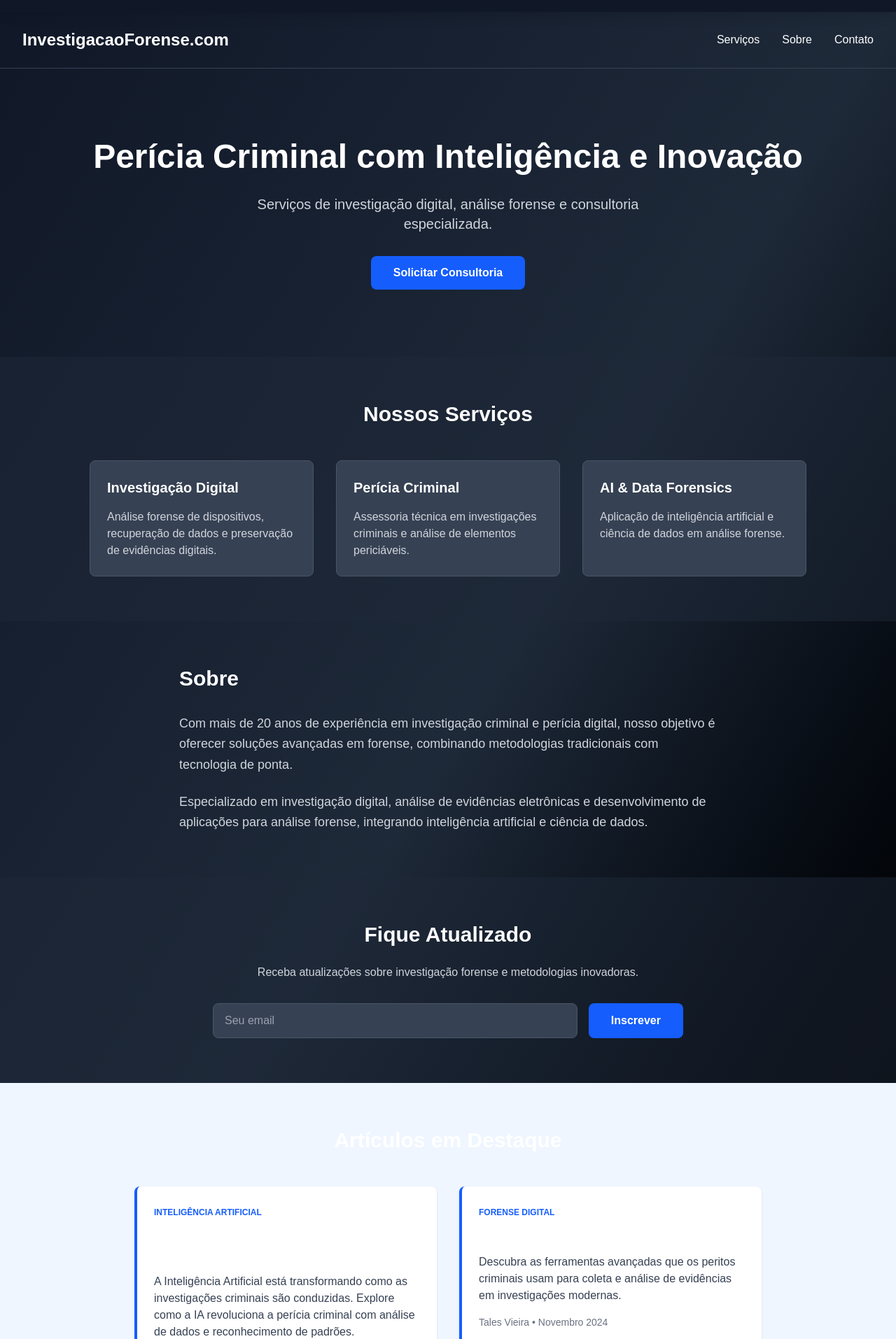
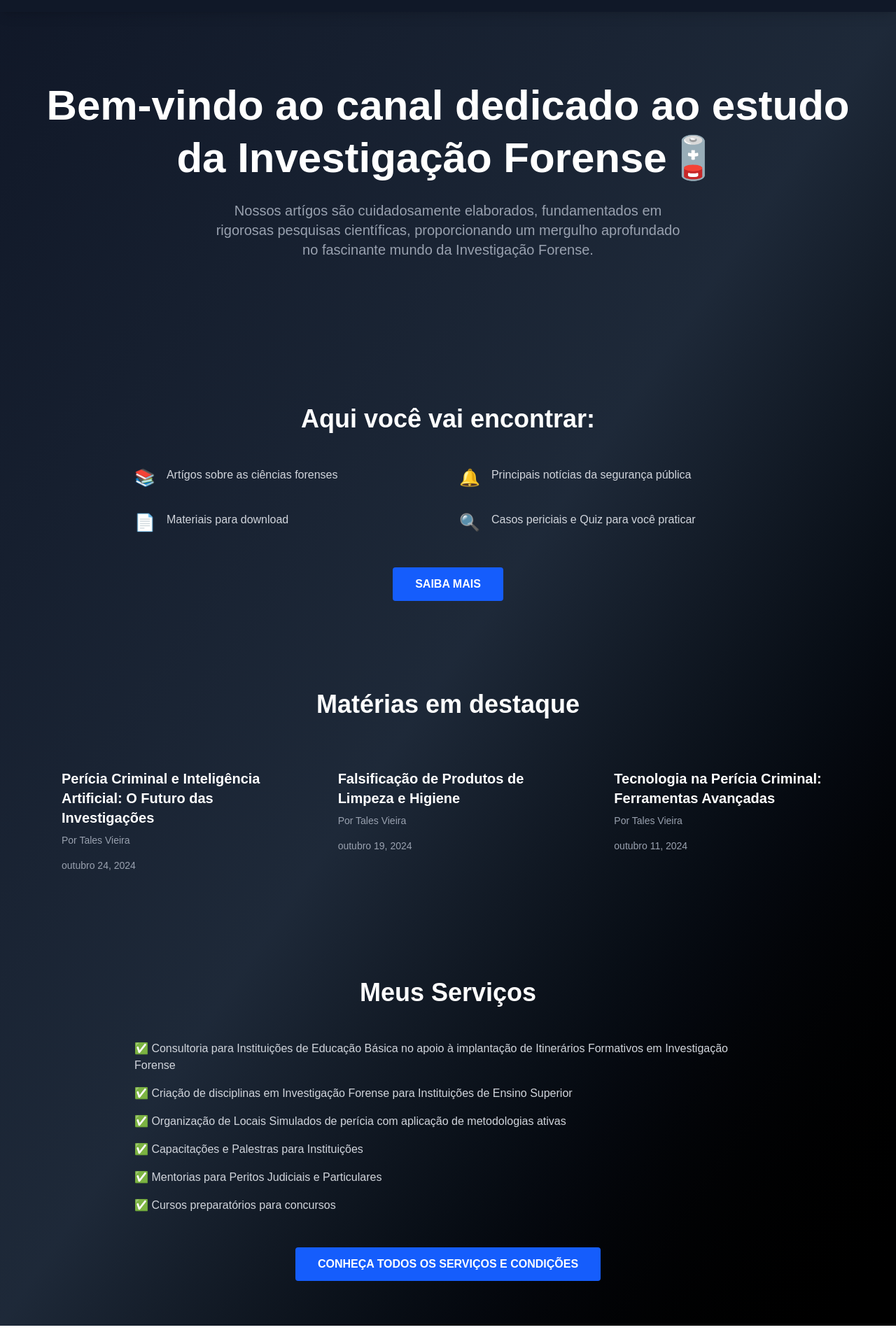
Before and after one commit to talesperito/investigacao-forense, a Next.js app: page / in a window 1280 px wide. Shown: the part 47-1961 px from the top of the page at 70% size. Built offline with nearby package versions, Linux system fonts and the light colour scheme.

Commit message:
Add recovered home page with featured articles and services

```diff
--- a/app/page.tsx
+++ b/app/page.tsx
@@ -1,123 +1,93 @@
 'use client';
 
-import { useState } from 'react';
+import Link from 'next/link';
 
-export default function Home() {
-  const [email, setEmail] = useState('');
-
-  const handleSubscribe = (e: React.FormEvent) => {
-    e.preventDefault();
-    alert(`Obrigado! Confirmamos seu email: ${email}`);
-    setEmail('');
-  };
-
+export default function HomePage() {
   return (
-    <div className="min-h-screen bg-gradient-to-br from-gray-900 via-gray-800 to-black text-white">
-      {/* Header */}
-      <header className="flex items-center justify-between px-8 py-6 border-b border-gray-700">
-        <div className="text-2xl font-bold">InvestigacaoForense.com</div>
-        <nav className="flex gap-8">
-          <a href="#servicos" className="hover:text-blue-400 transition">Serviços</a>
-          <a href="#sobre" className="hover:text-blue-400 transition">Sobre</a>
-          <a href="#contato" className="hover:text-blue-400 transition">Contato</a>
-        </nav>
-      </header>
-
+    <main className="min-h-screen bg-gradient-to-br from-gray-900 via-gray-800 to-black">
       {/* Hero Section */}
       <section className="px-8 py-24 text-center">
-        <h1 className="text-5xl font-bold mb-6 leading-tight">
-          Perícia Criminal com Inteligência e Inovação
+        <h1 className="text-6xl font-bold text-white mb-6 leading-tight">
+          Bem-vindo ao canal dedicado ao estudo da Inves­tigação Forense🪫
         </h1>
-        <p className="text-xl text-gray-300 mb-8 max-w-2xl mx-auto">
-          Serviços de investigação digital, análise forense e consultoria especializada.
+        <p className="text-xl text-gray-400 mb-12 max-w-2xl mx-auto">
+          Nossos artígos são cuidadosamente elaborados, fundamentados em rigorosas pesquisas científicas, proporcionando um mergulho aprofundado no fascinante mundo da Investigação Forense.
         </p>
-        <button className="bg-blue-600 hover:bg-blue-700 px-8 py-3 rounded-lg font-semibold transition">
-          Solicitar Consultoria
-        </button>
       </section>
 
-      {/* Services Section */}
-      <section id="servicos" className="px-8 py-16 bg-gray-800/50">
-        <h2 className="text-3xl font-bold mb-12 text-center">Nossos Serviços</h2>
-        <div className="grid md:grid-cols-3 gap-8 max-w-5xl mx-auto">
-          <div className="bg-gray-700 p-6 rounded-lg border border-gray-600">
-            <h3 className="text-xl font-semibold mb-4">Investigação Digital</h3>
-            <p className="text-gray-300">Análise forense de dispositivos, recuperação de dados e preservação de evidências digitais.</p>
-          </div>
-          <div className="bg-gray-700 p-6 rounded-lg border border-gray-600">
-            <h3 className="text-xl font-semibold mb-4">Perícia Criminal</h3>
-            <p className="text-gray-300">Assessoria técnica em investigações criminais e análise de elementos periciáveis.</p>
-          </div>
-          <div className="bg-gray-700 p-6 rounded-lg border border-gray-600">
-            <h3 className="text-xl font-semibold mb-4">AI & Data Forensics</h3>
-            <p className="text-gray-300">Aplicação de inteligência artificial e ciência de dados em análise forense.</p>
+      {/* About Section */}
+      <section className="bg-gray-white/5 px-8 py-16">
+        <div className="max-w-4xl mx-auto">
+          <h2 className="text-4xl font-bold mb-12 text-center text-white">Aqui você vai encontrar:</h2>
+          <ul className="grid grid-cols-1 md:grid-cols-2 gap-8 text-gray-300">
+            <li className="flex items-start gap-4">
+              <span className="text-2xl">📚</span>
+              <span>Artígos sobre as ciências forenses</span>
+            </li>
+            <li className="flex items-start gap-4">
+              <span className="text-2xl">🔔</span>
+              <span>Principais notícias da segurança pública</span>
+            </li>
+            <li className="flex items-start gap-4">
+              <span className="text-2xl">📄</span>
+              <span>Materiais para download</span>
+            </li>
+            <li className="flex items-start gap-4">
+              <span className="text-2xl">🔍</span>
+              <span>Casos periciais e Quiz para você praticar</span>
+            </li>
+          </ul>
+          <div className="text-center mt-12">
+            <Link href="/blog" className="inline-block px-8 py-3 bg-blue-600 text-white font-bold rounded hover:bg-blue-700 transition">
+              SAIBA MAIS
+            </Link>
           </div>
         </div>
       </section>
 
-      {/* About Section */}
-      <section id="sobre" className="px-8 py-16">
-        <div className="max-w-3xl mx-auto">
-          <h2 className="text-3xl font-bold mb-8">Sobre</h2>
-          <p className="text-gray-300 text-lg leading-relaxed mb-6">
-            Com mais de 20 anos de experiência em investigação criminal e perícia digital, nosso objetivo é oferecer soluções avançadas em forense, combinando metodologias tradicionais com tecnologia de ponta.
-          </p>
-          <p className="text-gray-300 text-lg leading-relaxed">
-            Especializado em investigação digital, análise de evidências eletrônicas e desenvolvimento de aplicações para análise forense, integrando inteligência artificial e ciência de dados.
-          </p>
-        </div>
-      </section>
-
-      {/* Newsletter Section */}
-      <section id="contato" className="px-8 py-16 bg-gray-800/50">
-        <div className="max-w-2xl mx-auto text-center">
-          <h2 className="text-3xl font-bold mb-6">Fique Atualizado</h2>
-          <p className="text-gray-300 mb-8">Receba atualizações sobre investigação forense e metodologias inovadoras.</p>
-          <form onSubmit={handleSubscribe} className="flex gap-4">
-            <input
-              type="email"
-              placeholder="Seu email"
-              value={email}
-              onChange={(e) => setEmail(e.target.value)}
-              required
-              className="flex-1 px-4 py-3 bg-gray-700 border border-gray-600 rounded-lg text-white placeholder-gray-400 focus:outline-none focus:border-blue-500"
-            />
-            <button
-              type="submit"
-              className="bg-blue-600 hover:bg-blue-700 px-8 py-3 rounded-lg font-semibold transition"
-            >
-              Inscrever
-            </button>
-          </form>
-        </div>
-      </section>
-
-
-
-            {/* Artigos em Destaque */}
-      <section className="px-8 py-16 bg-blue-50">
-        <div className="max-w-4xl mx-auto">
-          <h2 className="text-3xl font-bold mb-12 text-center">Artículos em Destaque</h2>
-          <div className="grid md:grid-cols-2 gap-8">
-            <article className="bg-white rounded-lg shadow hover:shadow-lg transition p-6 border-l-4 border-blue-600">
-              <span className="text-xs font-semibold text-blue-600 uppercase">Inteligência Artificial</span>
-              <h3 className="text-xl font-bold mt-2 mb-3">Perícia Criminal e IA: O Futuro das Investigações</h3>
-              <p className="text-gray-700 mb-4">A Inteligência Artificial está transformando como as investigações criminais são conduzidas. Explore como a IA revoluciona a perícia criminal com análise de dados e reconhecimento de padrões.</p>
-              <div className="text-sm text-gray-500">Tales Vieira • Outubro 2024</div>
+      {/* Featured Articles */}
+      <section className="px-8 py-16">
+        <div className="max-w-6xl mx-auto">
+          <h2 className="text-4xl font-bold mb-12 text-center text-white">Matérias em destaque</h2>
+          <div className="grid grid-cols-1 md:grid-cols-3 gap-8">
+            <article className="bg-gray-white/5 rounded-lg p-6 hover:bg-gray-white/10 transition">
+              <h3 className="text-xl font-bold text-white mb-2">Perícia Criminal e Inteligência Artificial: O Futuro das Investigações</h3>
+              <p className="text-sm text-gray-400 mb-4">Por Tales Vieira</p>
+              <p className="text-sm text-gray-400">outubro 24, 2024</p>
             </article>
-            <article className="bg-white rounded-lg shadow hover:shadow-lg transition p-6 border-l-4 border-blue-600">
-              <span className="text-xs font-semibold text-blue-600 uppercase">Forense Digital</span>
-              <h3 className="text-xl font-bold mt-2 mb-3">Tecnologia na Perícia Criminal</h3>
-              <p className="text-gray-700 mb-4">Descubra as ferramentas avançadas que os peritos criminais usam para coleta e análise de evidências em investigações modernas.</p>
-              <div className="text-sm text-gray-500">Tales Vieira • Novembro 2024</div>
+            <article className="bg-gray-white/5 rounded-lg p-6 hover:bg-gray-white/10 transition">
+              <h3 className="text-xl font-bold text-white mb-2">Falsificação de Produtos de Limpeza e Higiene</h3>
+              <p className="text-sm text-gray-400 mb-4">Por Tales Vieira</p>
+              <p className="text-sm text-gray-400">outubro 19, 2024</p>
+            </article>
+            <article className="bg-gray-white/5 rounded-lg p-6 hover:bg-gray-white/10 transition">
+              <h3 className="text-xl font-bold text-white mb-2">Tecnologia na Perícia Criminal: Ferramentas Avançadas</h3>
+              <p className="text-sm text-gray-400 mb-4">Por Tales Vieira</p>
+              <p className="text-sm text-gray-400">outubro 11, 2024</p>
             </article>
           </div>
         </div>
       </section>
-{/* Footer */}
-      <footer className="px-8 py-8 border-t border-gray-700 text-center text-gray-400">
-        <p>&copy; 2024 InvestigacaoForense.com. Todos os direitos reservados.</p>
-      </footer>
-    </div>
+
+      {/* Services Section */}
+      <section className="bg-gray-white/5 px-8 py-16">
+        <div className="max-w-4xl mx-auto">
+          <h2 className="text-4xl font-bold mb-12 text-center text-white">Meus Serviços</h2>
+          <div className="space-y-4 text-gray-300 mb-12">
+            <p>✅ Consultoria para Instituições de Educação Básica no apoio à implantação de Itinerários Formativos em Investigação Forense</p>
+            <p>✅ Criação de disciplinas em Investigação Forense para Instituições de Ensino Superior</p>
+            <p>✅ Organização de Locais Simulados de perícia com aplicação de metodologias ativas</p>
+            <p>✅ Capacitações e Palestras para Instituições</p>
+            <p>✅ Mentorias para Peritos Judiciais e Particulares</p>
+            <p>✅ Cursos preparatórios para concursos</p>
+          </div>
+          <div className="text-center">
+            <Link href="/servicos" className="inline-block px-8 py-3 bg-blue-600 text-white font-bold rounded hover:bg-blue-700 transition">
+              CONHEÇA TODOS OS SERVIÇOS E CONDIÇÕES
+            </Link>
+          </div>
+        </div>
+      </section>
+    </main>
   );
 }
```
